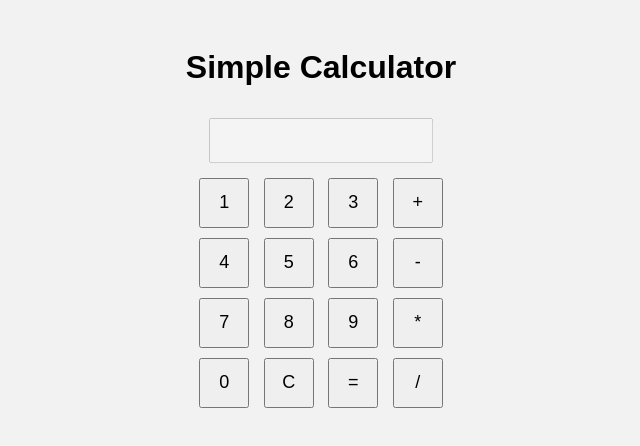
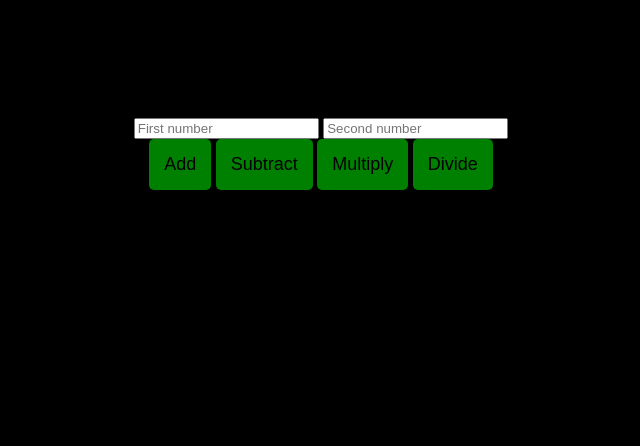
Before and after one commit to FrancisDML/My-Website, a plain HTML site: page calculator.html in a window 1280 px wide. Shown: the whole page, without its empty margins (319-959 px from the left). Drawn offline with Linux system fonts and the light colour scheme.

Commit message:
Update calculator.html

```diff
--- a/calculator.html
+++ b/calculator.html
@@ -1,66 +1,33 @@
 <!DOCTYPE html>
 <html>
 <head>
+  <meta charset="UTF-8">
   <title>Calculator</title>
-  <style>
-    body {
-      font-family: Arial;
-      text-align: center;
-      background-color: #f2f2f2;
-      padding: 20px;
-    }
-    input[type="text"] {
-      width: 200px;
-      padding: 10px;
-      margin: 10px;
-      font-size: 18px;
-    }
-    .button {
-      width: 50px;
-      height: 50px;
-      font-size: 18px;
-      margin: 5px;
-    }
-  </style>
+  <link rel="stylesheet" href="styles.css">
 </head>
 <body>
   <h1>Simple Calculator</h1>
-  <input type="text" id="display" disabled>
+  <input type="number" id="num1" placeholder="First number">
+  <input type="number" id="num2" placeholder="Second number">
   <br>
-  <button class="button" onclick="append('1')">1</button>
-  <button class="button" onclick="append('2')">2</button>
-  <button class="button" onclick="append('3')">3</button>
-  <button class="button" onclick="append('+')">+</button>
-  <br>
-  <button class="button" onclick="append('4')">4</button>
-  <button class="button" onclick="append('5')">5</button>
-  <button class="button" onclick="append('6')">6</button>
-  <button class="button" onclick="append('-')">-</button>
-  <br>
-  <button class="button" onclick="append('7')">7</button>
-  <button class="button" onclick="append('8')">8</button>
-  <button class="button" onclick="append('9')">9</button>
-  <button class="button" onclick="append('*')">*</button>
-  <br>
-  <button class="button" onclick="append('0')">0</button>
-  <button class="button" onclick="clearDisplay()">C</button>
-  <button class="button" onclick="calculate()">=</button>
-  <button class="button" onclick="append('/')">/</button>
+  <button onclick="calculate('+')">Add</button>
+  <button onclick="calculate('-')">Subtract</button>
+  <button onclick="calculate('*')">Multiply</button>
+  <button onclick="calculate('/')">Divide</button>
+  <h2 id="result"></h2>
 
   <script>
-    function append(value) {
-      document.getElementById('display').value += value;
-    }
-    function clearDisplay() {
-      document.getElementById('display').value = '';
-    }
-    function calculate() {
-      const display = document.getElementById('display');
-      try {
-        display.value = eval(display.value);
-      } catch {
-        display.value = 'Error';
-      }
+    function calculate(operator) {
+      let num1 = parseFloat(document.getElementById('num1').value);
+      let num2 = parseFloat(document.getElementById('num2').value);
+      let result = 0;
+
+      if (operator === '+') result = num1 + num2;
+      else if (operator === '-') result = num1 - num2;
+      else if (operator === '*') result = num1 * num2;
+      else if (operator === '/') result = num2 !== 0 ? num1 / num2 : "Error: Divide by zero";
+
+      document.getElementById('result').innerText = "Result: " + result;
     }
   </script>
 </body>
```
